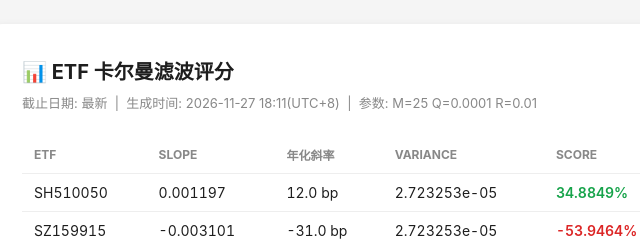
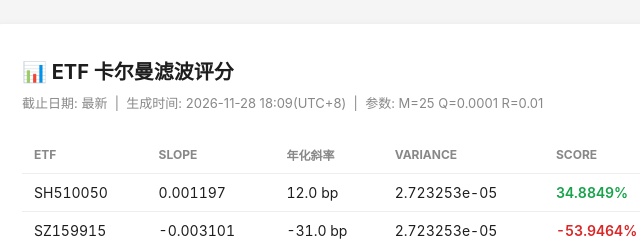
Before and after one commit to zhuyanxi/zhuyanxi.github.io, a plain HTML site: page etfscore/index.html in a window 1280 px wide. Shown: the top 241 px of the page, 290-930 px from the left. Drawn offline with Linux system fonts and the light colour scheme.

Commit message:
chore: sync etf kalman score from CarnoFinance

```diff
--- a/etfscore/index.html
+++ b/etfscore/index.html
@@ -3,7 +3,7 @@
 <head>
 <meta charset="UTF-8">
 <meta name="viewport" content="width=device-width, initial-scale=1.0">
-<title>ETF 卡尔曼滤波评分 — 最新 (2026-11-27 18:11)</title>
+<title>ETF 卡尔曼滤波评分 — 最新 (2026-11-28 18:09)</title>
 <style>
   * { margin: 0; padding: 0; box-sizing: border-box; }
   body {
@@ -29,7 +29,7 @@
 <body>
 <div class="card">
   <h1>📊 ETF 卡尔曼滤波评分</h1>
-  <p class="sub">截止日期: 最新 &nbsp;|&nbsp; 生成时间: 2026-11-27 18:11(UTC+8)
+  <p class="sub">截止日期: 最新 &nbsp;|&nbsp; 生成时间: 2026-11-28 18:09(UTC+8)
      &nbsp;|&nbsp; 参数: M=25 Q=0.0001 R=0.01</p>
   <table>
     <thead>
```
